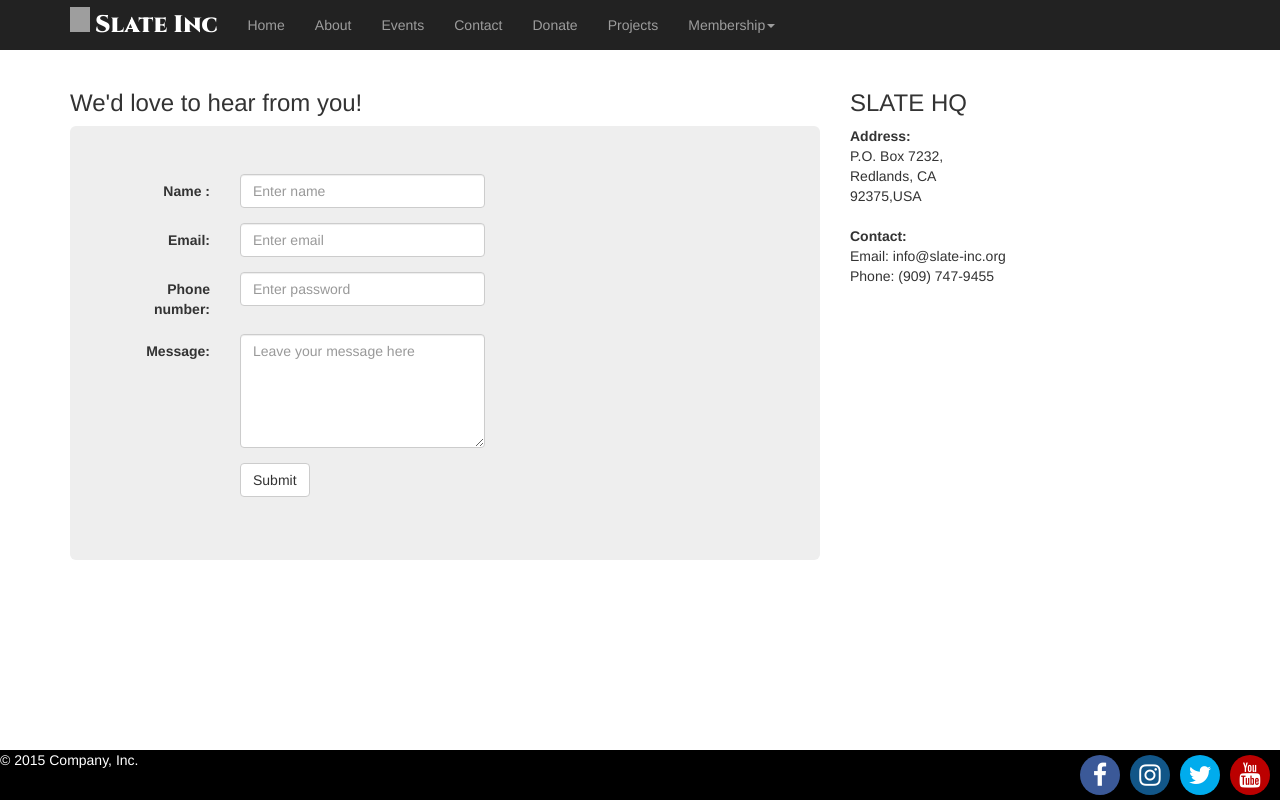
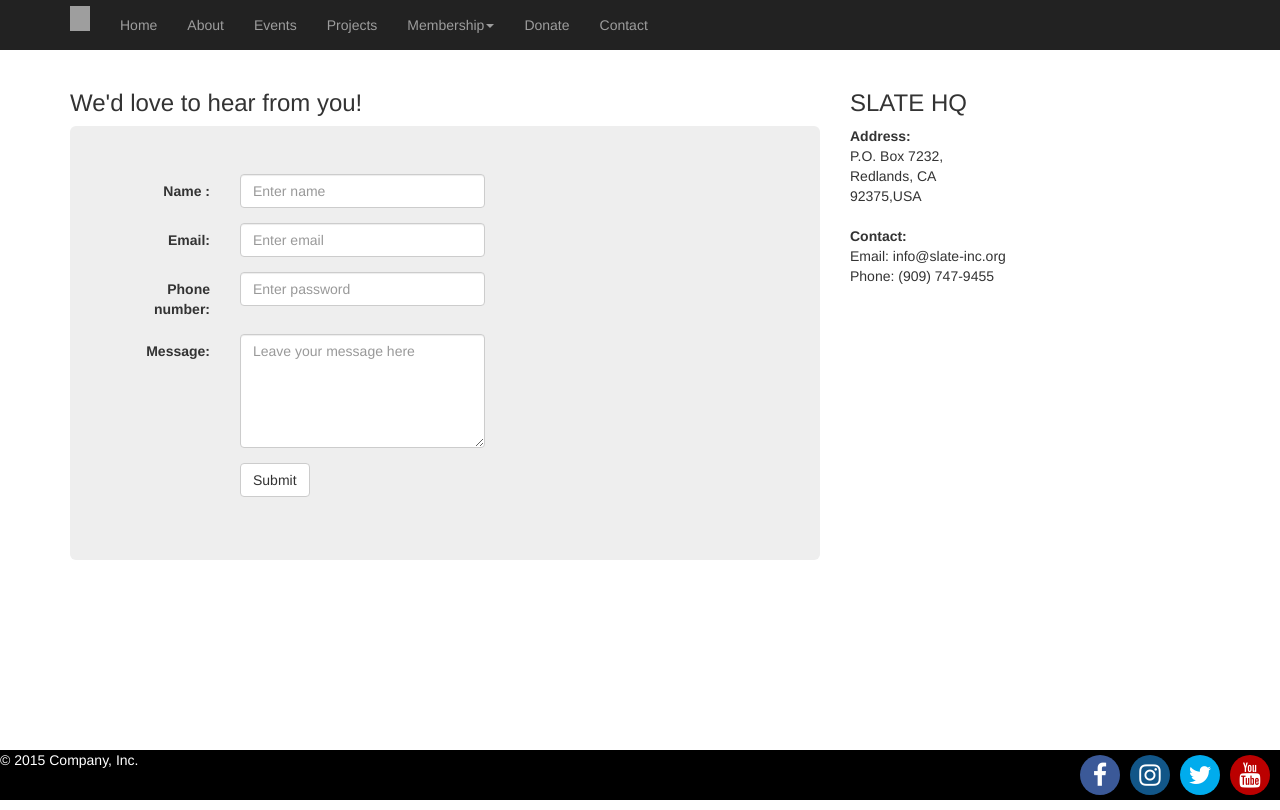
Before and after one commit to sindhuh/SlateInc, a website: page contact.html in a window 1280 px wide. Drawn offline with Linux system fonts and the light colour scheme; grey boxes are pictures that could not be loaded; files whose address does not match are found by name.

Commit message:
Update contact.html
Reordering of the ribbon layout and removal of 'Slate Inc' string

```diff
--- a/contact.html
+++ b/contact.html
@@ -18,9 +18,6 @@
                     <span class="brand-logo">
                         <img src="http://slate-inc.org/wp-content/uploads/2015/12/SLATE_logo.png"/>
                     </span>
-                    <span class="brand-name">
-                        Slate Inc
-                    </span>
             </a>
         </div>
         <div class="navbar-collapse collapse ">
@@ -33,12 +30,6 @@
                 </li>
                 <li>
                     <a href="events.html">Events</a>
-                </li>
-                <li>
-                    <a href="contact.html">Contact</a>
-                </li>
-                <li>
-                    <a href="donate.html">Donate</a>
                 </li>
                 <li>
                     <a href="projects.html">Projects</a>
@@ -54,6 +45,12 @@
                         <li class="divider"></li>
                         <li><a href="#">Action3</a></li>
                     </ul>
+                </li>
+                <li>
+                    <a href="donate.html">Donate</a>
+                </li>
+                <li>
+                    <a href="contact.html">Contact</a>
                 </li>
             </ul>
         </div>
```
